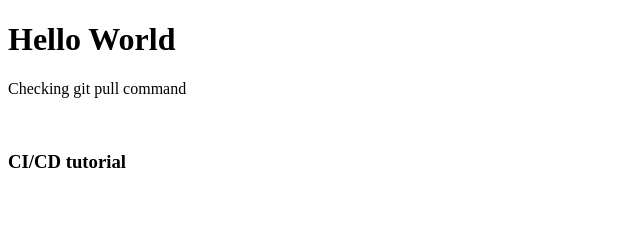
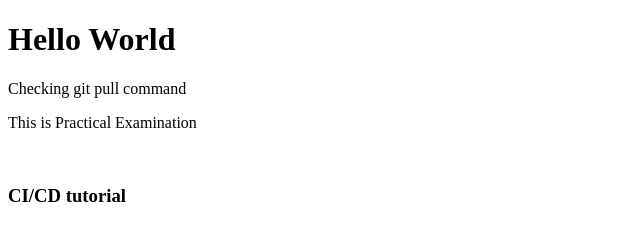
Before and after one commit to jharavi26/exam-test, a plain HTML site: page index.html in a window 1280 px wide. Shown: the whole page, without its empty margins (0-640 px from the left). Drawn offline with Linux system fonts and the light colour scheme.

Commit message:
Changes details

```diff
--- a/index.html
+++ b/index.html
@@ -8,6 +8,7 @@
 <body>
     <h1>Hello World</h1>
     <p>Checking git pull command</p>
+    <p> This is Practical Examination</p>
     <br />
     <h3>CI/CD tutorial</h3>
 </body>
```
